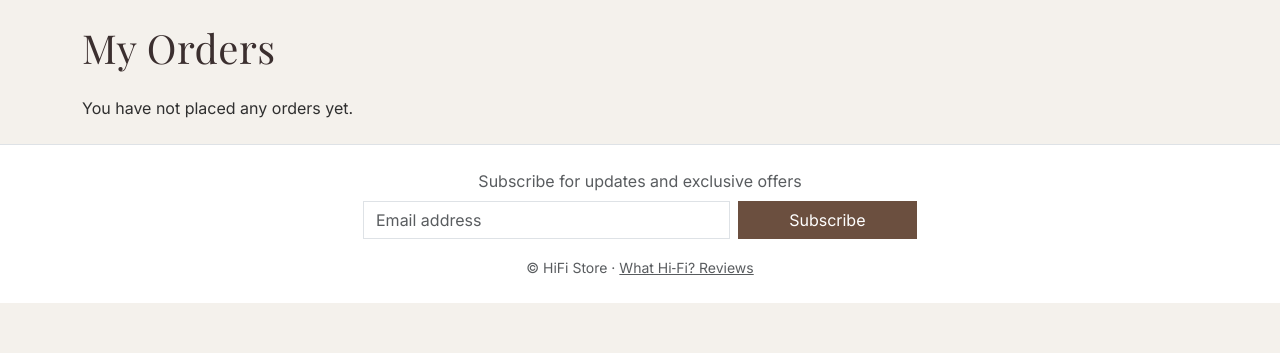
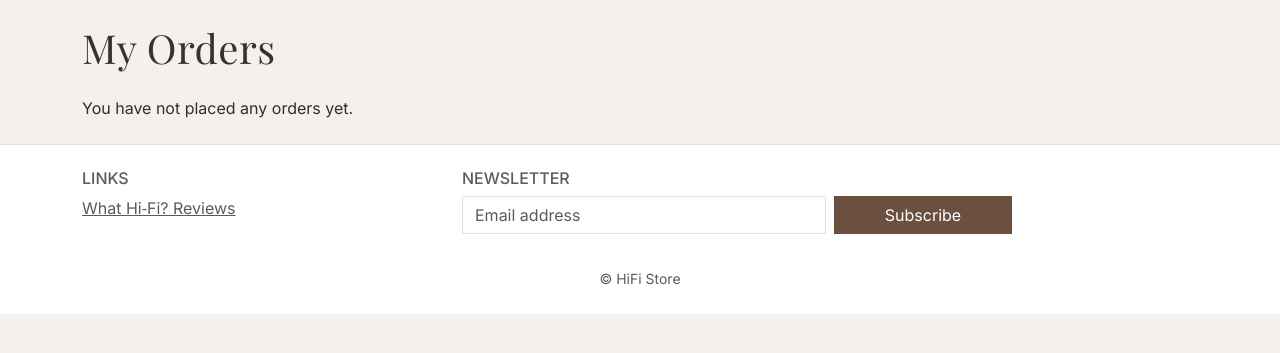
Before and after one commit to andreaspe76/Portfolio_Project_5, a Django app: page /checkout/my-orders/ in a window 1280 px wide. Shown: the part 69-422 px from the top of the page. Run offline with Django 5.2, Linux system fonts and the light colour scheme; the visitor is signed in with stand-in values (Sample User, id 1); data that the repository does not hold is empty; parts of the project's set-up code (start-up, migrations or seed data) failed here and were passed over.

Commit message:
Refine footer layout with links and newsletter columns

```diff
--- a/templates/base.html
+++ b/templates/base.html
@@ -78,29 +78,23 @@
     </main>
 
     <footer class="border-top py-4 text-muted">
-        <div class="container text-center">
-
-            <p class="mb-2">Subscribe for updates and exclusive offers</p>
-
-            <form method="post" action="{% url 'newsletter_signup' %}" class="row justify-content-center g-2 mb-3">
-                {% csrf_token %}
-                <div class="col-md-4">
-                    <input type="email" name="email" class="form-control" placeholder="Email address" required>
+        <div class="container">
+            <div class="row text-center text-md-start align-items-start"> <!-- Links column -->
+                <div class="col-md-4 mb-3">
+                    <h6 class="text-uppercase text-muted mb-2">Links</h6> <a href="https://www.whathifi.com"
+                        target="_blank" rel="nofollow noopener" class="text-muted d-block"> What Hi‑Fi? Reviews </a>
+                </div> <!-- Newsletter column -->
+                <div class="col-md-8 mb-3">
+                    <h6 class="text-uppercase text-muted mb-2">Newsletter</h6>
+                    <form method="post" action="{% url 'newsletter_signup' %}" class="row g-2"> {% csrf_token %} <div
+                            class="col-sm-8 col-md-6"> <input type="email" name="email" class="form-control"
+                                placeholder="Email address" required> </div>
+                        <div class="col-sm-4 col-md-3"> <button type="submit" class="btn btn-primary w-100"> Subscribe
+                            </button> </div>
+                    </form>
                 </div>
-                <div class="col-md-2">
-                    <button type="submit" class="btn btn-primary w-100">
-                        Subscribe
-                    </button>
-                </div>
-            </form>
-
-            <small>
-                © HiFi Store ·
-                <a href="https://www.whathifi.com" target="_blank" rel="nofollow noopener" class="text-muted">
-                    What Hi‑Fi? Reviews
-                </a>
-            </small>
-
+            </div>
+            <div class="text-center mt-3"> <small>© HiFi Store</small> </div>
         </div>
     </footer>
 
```
